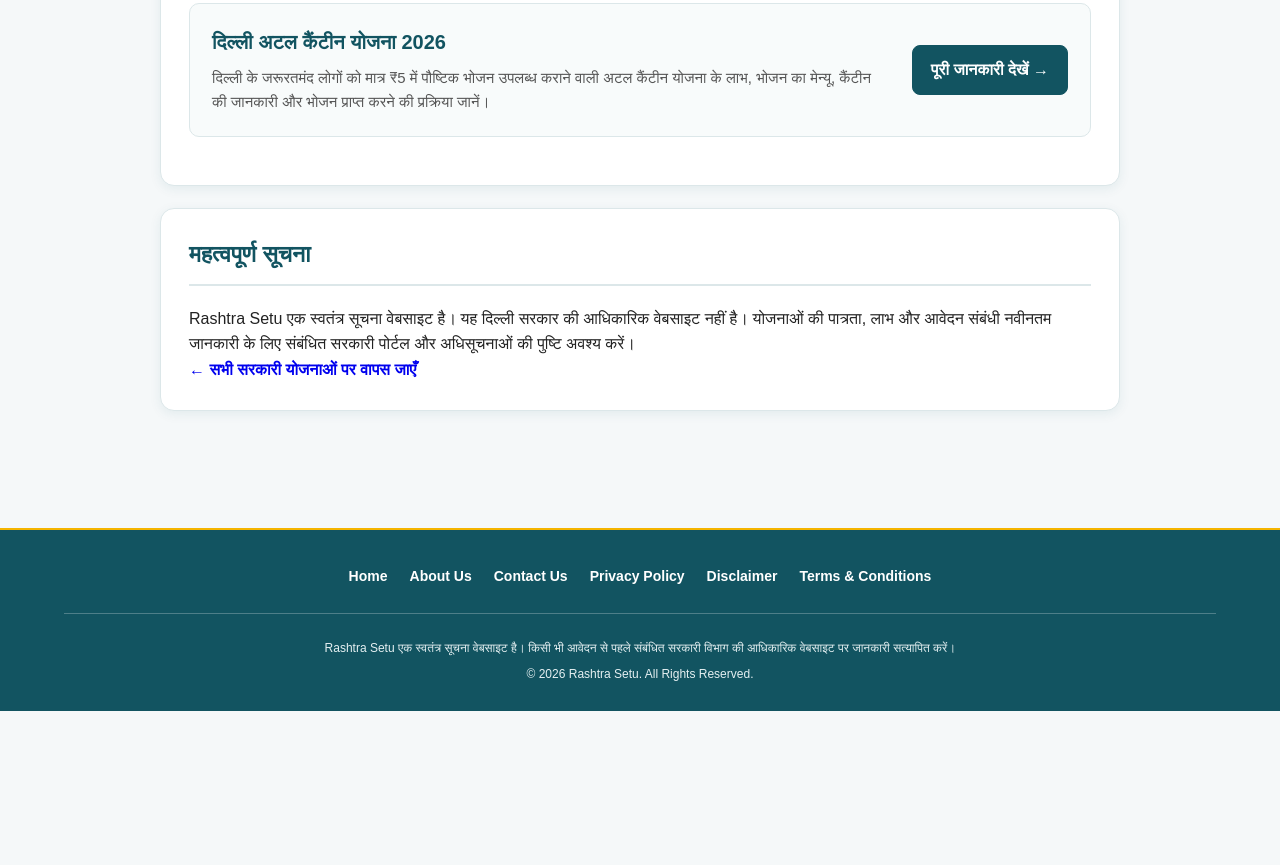
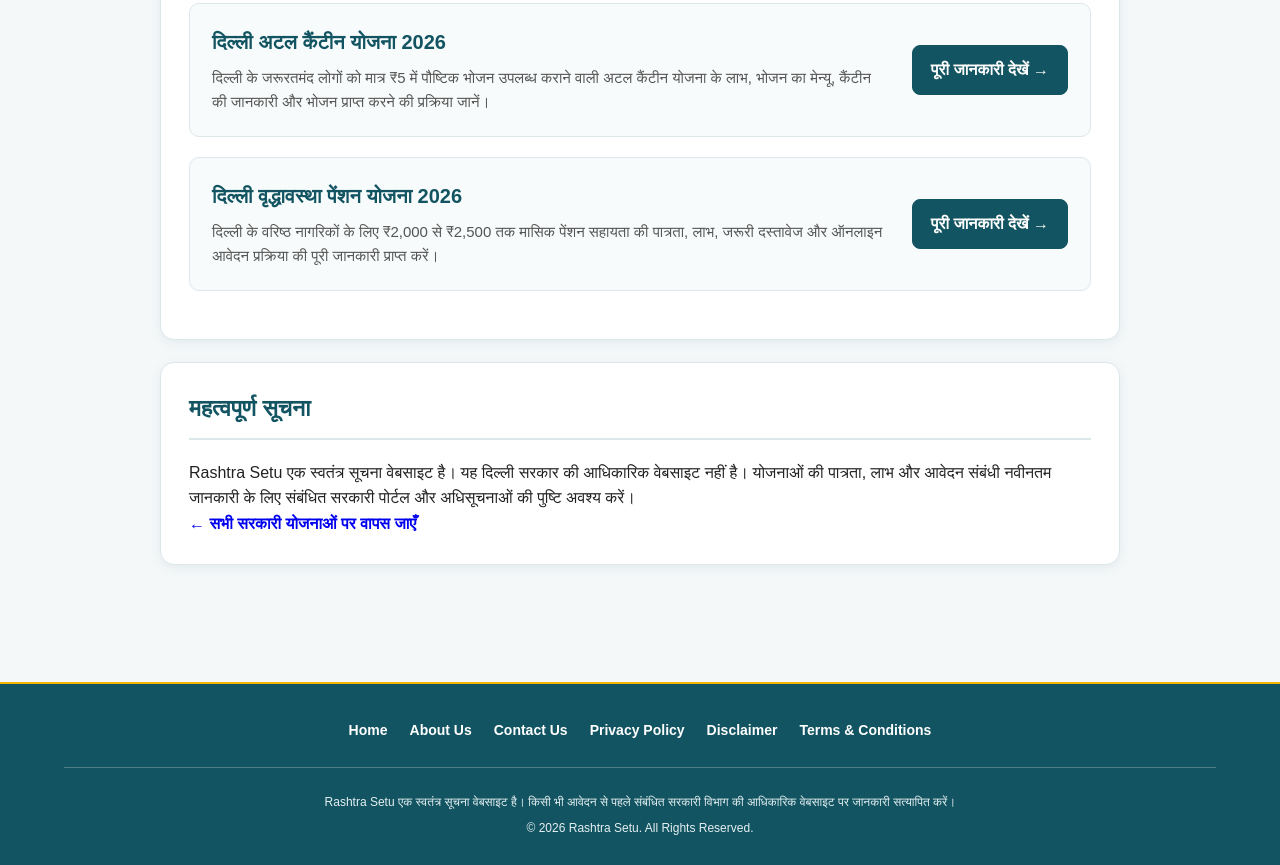
Before and after one commit to Rashtrasetu/rashtra-setu, a plain HTML site: page delhi-yojnaye.html in a window 1280 px wide. Shown: the part 1087-1952 px from the top of the page. Before the commit the page ends 1798 px from the top, so only its background shows below. Drawn offline with Linux system fonts and the light colour scheme.

Commit message:
Link Delhi old age pension from schemes page

```diff
--- a/delhi-yojnaye.html
+++ b/delhi-yojnaye.html
@@ -129,6 +129,30 @@
             </article>
 
 
+            <!-- Delhi Vridhavastha Pension Yojana -->
+            <article class="scheme-card">
+
+                <div class="scheme-card-content">
+                    <h3>दिल्ली वृद्धावस्था पेंशन योजना 2026</h3>
+
+                    <p>
+                        दिल्ली के वरिष्ठ नागरिकों के लिए ₹2,000
+                        से ₹2,500 तक मासिक पेंशन सहायता की
+                        पात्रता, लाभ, जरूरी दस्तावेज और ऑनलाइन
+                        आवेदन प्रक्रिया की पूरी जानकारी प्राप्त करें।
+                    </p>
+                </div>
+
+                <div class="scheme-card-action">
+                    <a href="/delhi-vridhavastha-pension-yojana.html" target="_blank" rel="noopener noreferrer">
+                        पूरी जानकारी देखें →
+                    </a>
+                </div>
+
+            </article>
+
+
+
         </section>
 
         <!-- Disclaimer -->
```
